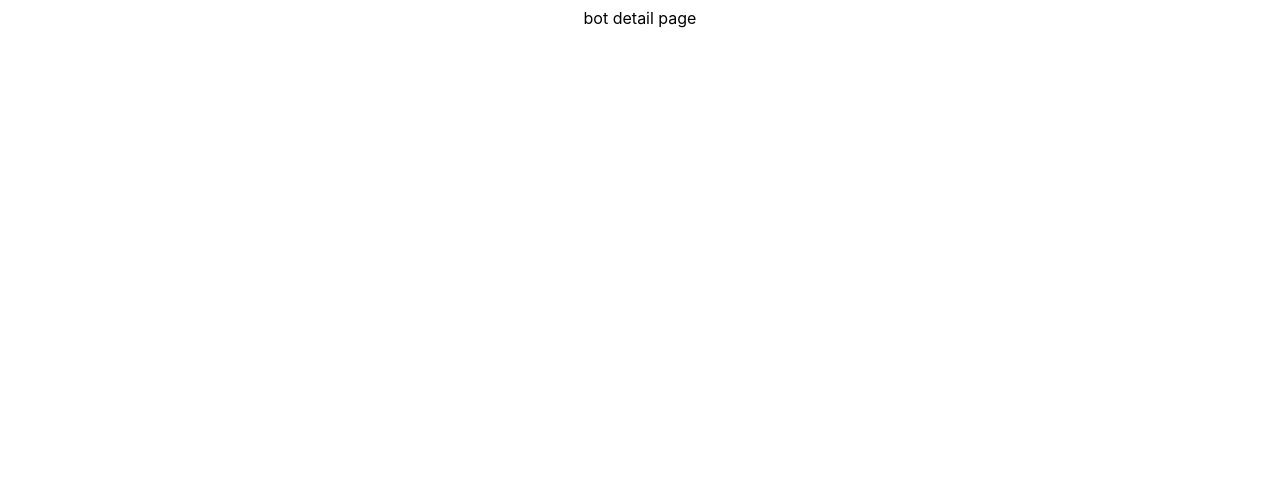
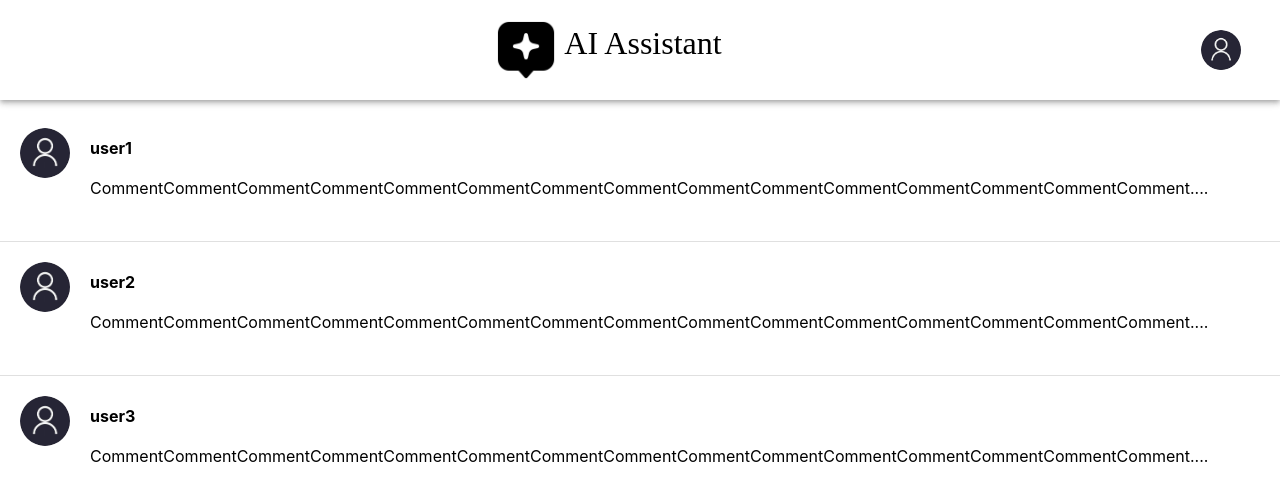
Before and after one commit to kiwi142857/SE3330-SE2320-UniGPT-Frontend, a React (Create React App) app: page /botdetail/bot1 in a window 1280 px wide. Shown: the top 500 px of the page. Built offline with nearby package versions, Linux system fonts and the light colour scheme; a web font is replaced by a local one.

Commit message:
add component <OneChat>

```diff
--- a/src/components/OneChat.tsx
+++ b/src/components/OneChat.tsx
@@ -0,0 +1,38 @@
+import { Avatar, Divider, Grid } from '@mui/material';
+import React from 'react';
+import '../css/OneChat.css';
+
+interface Chat {
+    id: string;
+    name: string;
+    avator: string;
+    content: string;
+}
+
+const OneChat = ({ chat }: { chat: Chat }) => {
+  return [
+    <div className='one-chat-container'>
+        <div>
+            <Grid container className='one-chat-header'>
+                <Grid>
+                    <Avatar
+                        alt={chat.name}
+                        src={chat.avator}
+                        className='one-chat-avator'
+                    />
+                </Grid>
+                <Grid className='one-chat-name'>
+                    {chat.name}
+                </Grid>
+            </Grid>
+        </div>
+        <div className='one-chat-content'>
+            {chat.content}
+        </div>
+      </div>,
+    <Divider />
+  ];
+
+}
+
+export default OneChat;
--- /dev/null
+++ b/src/css/OneChat.css
@@ -0,0 +1,27 @@
+.one-chat-container{
+    width: 100%;
+    min-height: 133px;
+}
+
+.one-chat-name{
+    margin-top: 30px;
+    font-weight: 700;
+}
+
+.one-chat-header{
+    display: flex;
+    flex-direction: row;
+}
+
+.one-chat-avator{
+    min-width: 50px;
+    min-height: 50px;
+    border-radius: 50%;
+    margin: 20px 20px 0px 20px;
+}
+
+.one-chat-content{
+    margin-left: 90px;
+    display: flex;
+    align-items: flex-start;
+}
--- a/src/page/BotDetailPage.tsx
+++ b/src/page/BotDetailPage.tsx
@@ -1,8 +1,9 @@
 import { List } from '@mui/material';
 import React, { useEffect, useState } from 'react';
 import { useParams } from 'react-router-dom';
-import { getBotDetail, getBotComments } from '../service/BotDetail';
-import { get } from 'http';
+import Navigator from '../components/Navigator';
+import OneChat from '../components/OneChat';
+import { getBotComments, getBotDetail } from '../service/BotDetail';
 
 // 并不是bot的全部信息，但是对于应用市场来说够用了
 interface BotDetail {
@@ -19,20 +20,15 @@ interface BotDetail {
 
 interface Comment {
     id: string;
-    user: string;
+    name: string;
     avator: string;
     content: string;
-}
-
-interface Comments {
-    total: number;
-    comments: Comment[];
 }
 
 // bot详情页
 const BotDetailPage: React.FC = () => {
     const [bot, setBot] = useState<BotDetail | null>(null);
-    const [comments, setComments] = useState<Comments | null>(null);
+    const [comments, setComments] = useState<Comment[] | null>(null);
 
     let { id } = useParams<{id: string}>();
 
@@ -46,7 +42,7 @@ const BotDetailPage: React.FC = () => {
     const getComments = async () => {
         if (id) {
             const comments = await getBotComments(id);
-            setComments(comments);
+            setComments(comments.items);
         }
     }
 
@@ -55,13 +51,15 @@ const BotDetailPage: React.FC = () => {
         getComments();
     }, [id]);
 
-    return (
+    return [
+        <Navigator/>,
         <List>
-            <div>
-                bot detail page
-            </div>
+            {comments?.map((comment) => (
+                <OneChat chat={comment} />
+            ))}
         </List>
-    );
+    ];
+
 }
 
 export default BotDetailPage;
--- a/src/service/BotDetail.tsx
+++ b/src/service/BotDetail.tsx
@@ -20,22 +20,22 @@ export async function getBotDetail(id: string) {
 export async function getBotComments(id: string) {
     let comments = {
         total: 3,
-        comments: [
+        items: [
             {
                 id: '1',
-                user: 'user1',
+                name: 'user1',
                 avator: '/assets/user-default.jpg',
                 content: 'CommentCommentCommentCommentCommentCommentCommentCommentCommentCommentCommentCommentCommentCommentComment....',
             },
             {
                 id: '2',
-                user: 'user2',
+                name: 'user2',
                 avator: '/assets/user-default.jpg',
                 content: 'CommentCommentCommentCommentCommentCommentCommentCommentCommentCommentCommentCommentCommentCommentComment....',
             },
             {
                 id: '3',
-                user: 'user3',
+                name: 'user3',
                 avator: '/assets/user-default.jpg',
                 content: 'CommentCommentCommentCommentCommentCommentCommentCommentCommentCommentCommentCommentCommentCommentComment....',
             },
```
